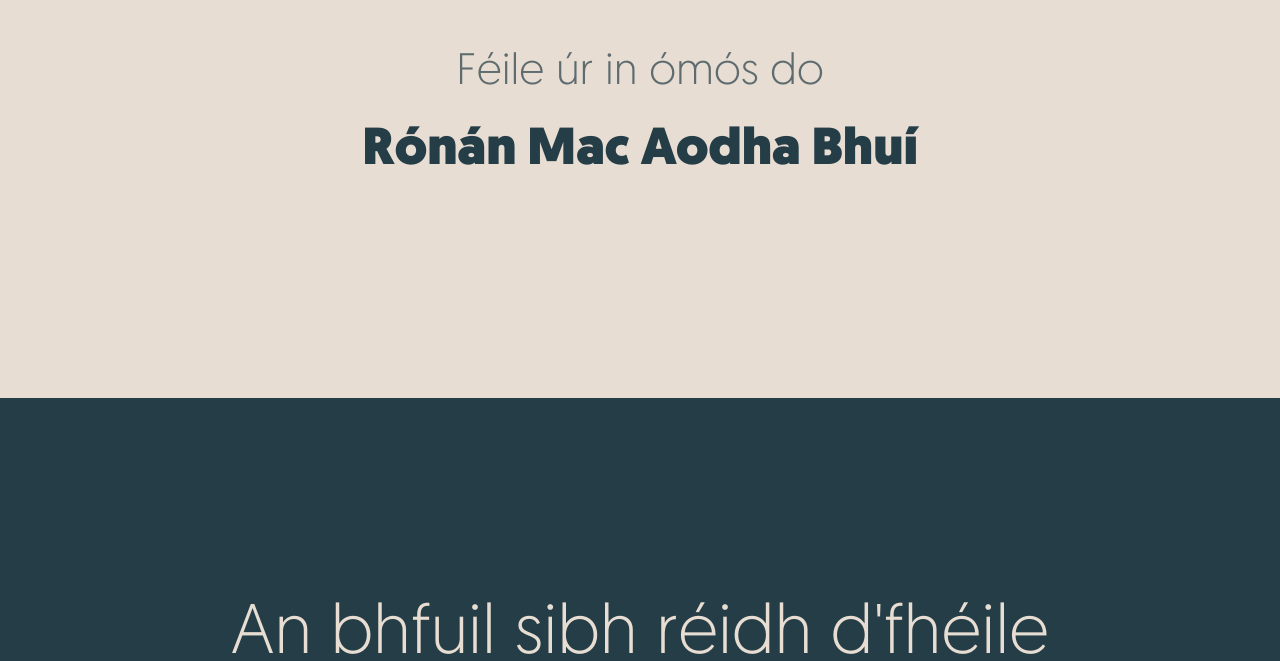
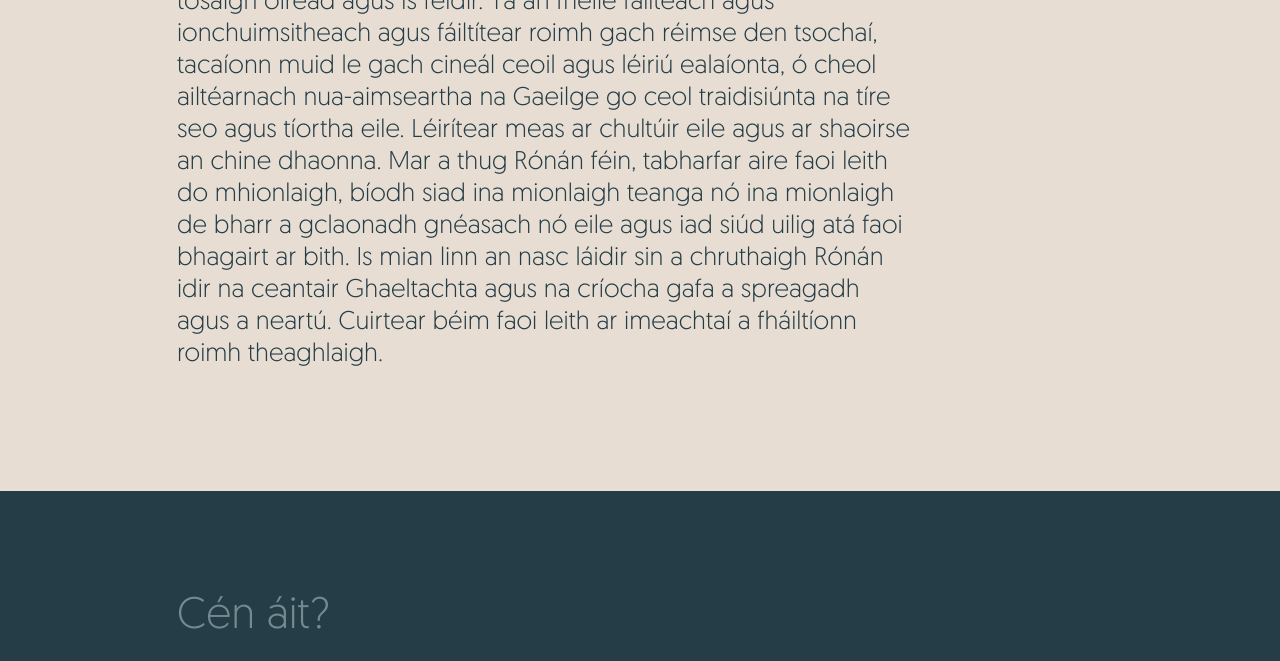
Before and after one commit to LindaKeating/DornSanAer, a PHP site: page /eolas.html in a window 1280 px wide. Shown: the part 474-1135 px from the top of the page. Run offline with PHP 8.4, Linux system fonts and the light colour scheme; some libraries are stand-ins or nearby versions.

Commit message:
eolas leathanach agus google maps

```diff
--- a/dsadng-HTML5-Template/assets/css/demos/demo-DSA.css
+++ b/dsadng-HTML5-Template/assets/css/demos/demo-DSA.css
@@ -220,8 +220,15 @@ This stylesheet is used for demo 6
   background-color: var(--bs-white)!important;
 }
 
+.dsa-Paragraph {
+  font-size: 1.6rem;
+  line-height: 2rem;
+}
+
 .white-bg .dsa-Title,
-.bg-light .dsa-Title {
+.bg-light .dsa-Title,
+.white-bg .dsa-Paragraph,
+.bg-light .dsa-Paragraph {
   color: var(--color-darkText);
 }
 
--- a/dsadng-HTML5-Template/eolas.html
+++ b/dsadng-HTML5-Template/eolas.html
@@ -135,33 +135,60 @@
 
   <!-- partial -->
 
-  <!-- Hero Start -->
-
-  <!-- Hero End ------------------------------------------------------------------------------------------------------------------------------->
+  <!-- Ce Muid Start-->
   <div class="section white-bg">
     <div class="container">
       <div class="row">
-        <div class="col-lg-10">
-          <h2 class="family-display dsa-Title dsa-fontLight dsa-Lighten">
-            Cá bhfuil muid?
+        <div class="offset-lg-1 offset-md-0 col-md-10 col-lg-8">
+          <h2 class="family-display dsa-fontLight dsa-Lighten">
+            Cé muid?
           </h2>
+          <p class="dsa-Paragraph">
+            Tá sé mar aidhm ag féile DORN SAN AER an réabhlóid teanga a bhunaigh ár gcara, an tArd
+Rí agus gúrú, Rónán Mac Aodh Bhuí, a chomóradh agus a choinneáil beo bríomhar, tríd féile bhliantúil deireadh
+seachtaine a reáchtáil a chuirfidh fáilte roimh Ghaeil as gach cearn. Mar Ghaeil atá dílis don Ghaeilge agus do chur chun
+cinn na sochaí, tá sé mar chuspóir againn ardán a chur ar fáil d’ealaíontóirí shaol na Gaeilge, le gach spreagadh agus
+tacaíocht a thabhairt daofa, ar bhealach gairmiúil, nuálach agus atá ar ardchaighdeán, le Cultúr na nGael a cheiliúradh
+agus a chur chun tosaigh oiread agus is féidir. Tá an fhéile fáilteach agus ionchuimsitheach agus fáiltítear roimh gach
+réimse den tsochaí, tacaíonn muid le gach cineál ceoil agus léiriú ealaíonta, ó cheol ailtéarnach nua-aimseartha na Gaeilge
+go ceol traidisiúnta na tíre seo agus tíortha eile. Léirítear meas ar chultúir eile agus ar shaoirse an chine dhaonna. Mar a
+thug Rónán féin, tabharfar aire faoi leith do mhionlaigh, bíodh siad ina mionlaigh teanga nó ina mionlaigh de bharr a
+gclaonadh gnéasach nó eile agus iad siúd uilig atá faoi bhagairt ar bith. Is mian linn an nasc láidir sin a chruthaigh Rónán
+idir na ceantair Ghaeltachta agus na críocha gafa a spreagadh agus a neartú. Cuirtear béim faoi leith ar imeachtaí a
+fháiltíonn roimh theaghlaigh.
+          </p>
         </div>
-      </div>
-    </div>
-    <!-- féile tagline-->
-    <div class="dsa-FestivalTagline">
-      <div class="mb-5 pb-5">
-        <div class="container d-flex justify-content-center">
-          <div class="col-md-6 ">
-            <img src="assets/img/RonanCul1.jpg" alt="Rónán Mac Aodha Bhuí" />
-          </div>
-        </div>
-        <h2 class="family-display dsa-Title dsa-fontLight dsa-Lighten pt-5">Féile úr in ómós do</h2>
-        <h1 class="family-display dsa-Title text-center">Rónán Mac Aodha Bhuí </h1>
       </div>
     </div>
   </div>
 
+  <!-- Cé Muid End ------------------------------------------------------------------------------------------------------------------------------->
+  <!-- Cén áit a bhfuil muid ------------------------------------------->
+  <div class="section dark-bg">
+    <div class="container">
+      <div class="row">
+        <div class="offset-lg-1 offset-md-0 col-md-10 col-lg-8">
+          <h2 class="family-display dsa-fontLight dsa-Lighten">
+            Cén áit?
+          </h2>
+          <div class="andro_map">
+            <iframe
+              width="450"
+              height="250"
+              referrerpolicy="no-referrer-when-downgrade"
+              src="http://www.google.com/maps/embed/v1/view
+                ?key=AIzaSyDv25hafPjnOaE1rjVvaCFUQ74_U6x1aNw
+                &center=-33.8569,151.2152
+                &zoom=18
+                &language=ga
+                &embedded=true"
+                allowfullscreen></iframe>
+          </div>
+        </div>
+      </div>
+    </div>
+  </div>
+  <!-- End Cén áit------------------------------------------------------>
   <!-- Tus intro ------------------------------------------------------------------------------------------------------------------------------>
 
 <!-- CTA Start -->
@@ -550,7 +577,7 @@
 
   <!-- partial:partial/__footer_demo_4.html -->
   <!-- Footer Start -->
-  <footer class="text-center dark-bg pt-5 dsa-Footer ">
+  <footer class="dark-bg pt-5 dsa-Footer ">
     <div class="container pb-5 mb-5">
       <div class="row pb-5">
         <div class="col-lg-4">
@@ -566,19 +593,6 @@
             </li>
             <li>
               <a href="#">Déan teagmháil linn</a><!--TODO: Eoghan-->
-            </li>
-          </ul>
-        </div>
-        <div class="col-lg-4">
-          <ul class="andro_footer-socials">
-            <li>
-              <a href="#">Language Policy</a><!--TODO: Eoghan-->
-            </li>
-            <li>
-              <a href="#">Privacy Statement</a><!--TODO: Eoghan-->
-            </li>
-            <li>
-              <a href="#">Accessibility</a><!--TODO: Eoghan-->
             </li>
             <li>
               <a href="#">Polasaí Um Chosaint Leanaí</a><!--TODO: Eoghan-->
```
Also changed, not shown: dsadng-HTML5-Template/index.html (+2 -15 lines).
